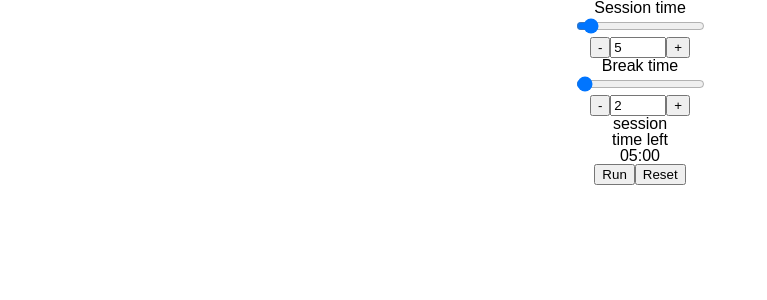
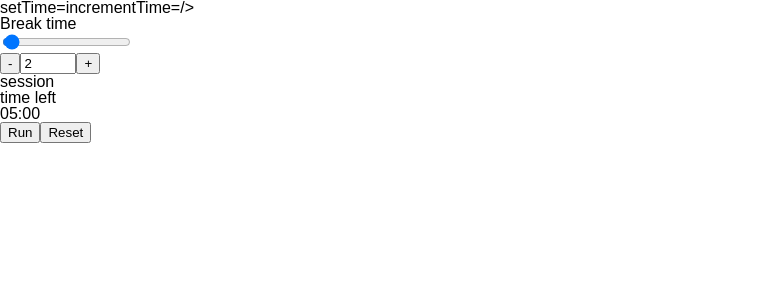
Before and after one commit to t1ml3arn-test-assignments/pomodoro-timer-react, a React (Create React App) app: page / in a window 1280 px wide. Shown: the top 300 px of the page, without its empty margins (0-767 px from the left). Built offline with nearby package versions, Linux system fonts and the light colour scheme.

Commit message:
change App class name

```diff
--- a/src/App.js
+++ b/src/App.js
@@ -142,8 +142,7 @@ class App extends Component {
     const stopStartTimer = isPaused ? this.runTimer : this.pauseTimer
 
     return (
-      <div className="App">
-        <TimerSetup timerType="Session time" time={ sessionLength }
+      <div className="pomodoro-timer">
           setTime={ this.setTime.bind(this, 'session') }
           incrementTime={ this.incrementTime.bind(this, 'session') }
         />
```
